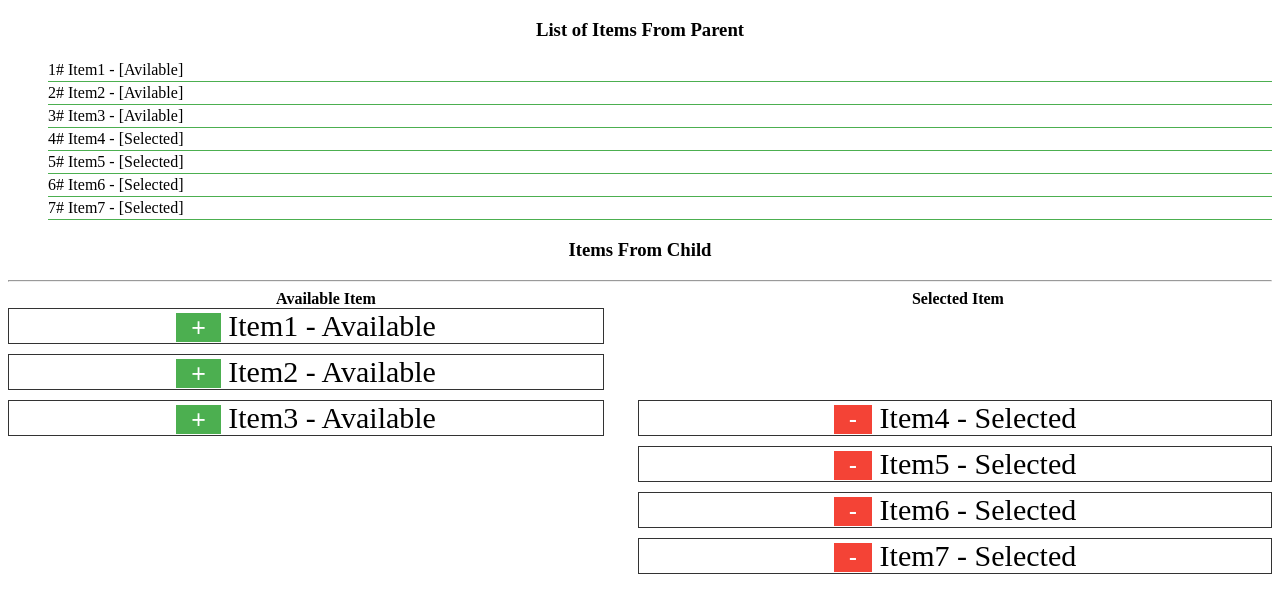
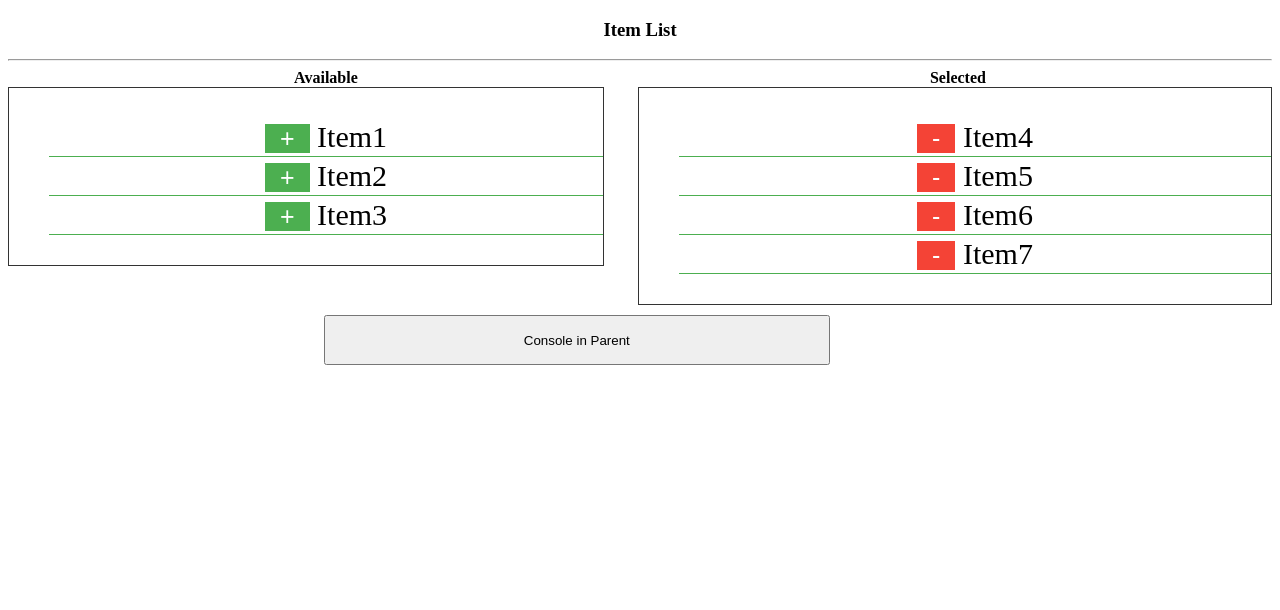
Before and after one commit to souvik-v2/vuevite, a Vue app: page / in a window 1280 px wide. Shown: the top 610 px of the page. Built offline with nearby package versions, Linux system fonts and the light colour scheme.

Commit message:
Initial commit 1.0.6

```diff
--- a/src/App.vue
+++ b/src/App.vue
@@ -1,30 +1,16 @@
 <template>
-  <div class="main">
-    <h3>List of Items From Parent</h3>
-    <ul>
-      <li v-for="item in items" :key="item.id">
-        {{ item.id }}# {{ item.name }} - [{{
-          item.flag ? "Avilable" : "Selected"
-        }}]
-      </li>
-    </ul>
-  </div>
-  <h3>Items From Child</h3>
-  <hr />
-  <div class="head">
-    <div class="left">Available Item</div>
-    <div class="right">Selected Item</div>
-  </div>
   <div class="grid-container">
+    <h3>Item List</h3>
+    <hr>
     <Child
-      :availableItems="availableItems"
-      :selectedItems="selectedItems"
-      @updateitems="updateitems"
+      availableItemsLabel="Available"
+      selectedItemsLabel="Selected"
+      @updateAvailableItems="updateAvailableItems"
+      @updateSelectedItems="updateSelectedItems"
     />
   </div>
 </template>
 <script>
-import { ref, watch } from "vue";
 import Child from "./components/ChildItem.vue";
 export default {
   name: "App",
@@ -32,39 +18,28 @@ export default {
     Child,
   },
   setup() {
-    var items = ref([
-      { id: 1, name: "Item1", flag: true },
-      { id: 2, name: "Item2", flag: true },
-      { id: 3, name: "Item3", flag: true },
-      { id: 4, name: "Item4", flag: false },
-      { id: 5, name: "Item5", flag: false },
-      { id: 6, name: "Item6", flag: false },
-      { id: 7, name: "Item7", flag: false },
-    ]);
-    var availableItems = ref();
-    var selectedItems = ref();
-
-    const combineArray = () => {
-      availableItems.value = items.value.filter((m) => m.flag);
-      selectedItems.value = items.value.filter((m) => !m.flag);
+    const updateAvailableItems = (childItems) => {
+      console.log(childItems, "Parent AvailableItems:", childItems);
     };
-
-    combineArray();
-    const updateitems = (childItems) => {
-      combineArray();
-      console.log(childItems, "Parent Items Updated:", items.value);
+    const updateSelectedItems = (childItems) => {
+      console.log(childItems, "Parent SelectedItems:", childItems);
     };
 
     return {
-      items,
-      availableItems,
-      selectedItems,
-      updateitems,
+      updateAvailableItems,
+      updateSelectedItems,
     };
   },
 };
 </script>
 <style>
+.cns {
+  width: 40%;
+  height: 50px;
+  margin: 0 25%;
+  float: left;
+  clear: both;
+}
 li {
   list-style: none;
   border-bottom: 1px solid #4caf50;
--- a/src/components/ChildItem.vue
+++ b/src/components/ChildItem.vue
@@ -1,38 +1,79 @@
 <template>
-  <div class="child" v-for="item in newItems" :key="item.id">
-    <div class="item-left" v-if="item.flag">
-      <button class="button" @click.prevent="sideToggle(item.id)">+</button>
-      {{ item.name }} - {{ item.flag ? "Available" : "Selected" }}
-    </div>
-    <div class="item-right" v-if="!item.flag">
-      <button class="button btn" @click.prevent="sideToggle(item.id)">-</button>
-      {{ item.name }} - {{ item.flag ? "Available" : "Selected" }}
-    </div>
+  <div class="head">
+    <div class="left">{{ availableItemsLabel }}</div>
+    <div class="right">{{ selectedItemsLabel }}</div>
   </div>
+  <div class="item-left">
+    <ul>
+      <li v-for="item in availableItems" :key="item.id">
+        <button
+          class="button"
+          @click.prevent="sideToggle(item.id, 'available')"
+        >
+          +
+        </button>
+        {{ item.name }}
+      </li>
+    </ul>
+  </div>
+  <div class="item-right">
+    <ul>
+      <li v-for="item in selectedItems" :key="item.id">
+        <button
+          class="button btn"
+          @click.prevent="sideToggle(item.id, 'selected')"
+        >
+          -
+        </button>
+        {{ item.name }}
+      </li>
+    </ul>
+  </div>
+  <button class="cns" @click="updateParent">Console in Parent</button>
 </template>
 <script>
 import { ref } from "vue";
-import _ from 'lodash';
 export default {
   name: "Child",
-  props: ["availableItems", "selectedItems"],
-  emits: ["updateitems"],
+  props: ["availableItemsLabel", "selectedItemsLabel"],
+  emits: ["updateAvailableItems", "updateSelectedItems"],
   setup(props, { emit }) {
-    var availableItems = ref(_.clone(props.availableItems));
-    var selectedItems = ref(_.clone(props.selectedItems));
-    var newItems = ref();
-    //console.log("items", newItems.value);
-    newItems.value = [...availableItems.value, ...selectedItems.value];
+    var availableItemsLabel = ref(props.availableItemsLabel);
+    var selectedItemsLabel = ref(props.selectedItemsLabel);
+    var availableItems = ref([
+      { id: 1, name: "Item1" },
+      { id: 2, name: "Item2" },
+      { id: 3, name: "Item3" },
+    ]);
+    var selectedItems = ref([
+      { id: 4, name: "Item4" },
+      { id: 5, name: "Item5" },
+      { id: 6, name: "Item6" },
+      { id: 7, name: "Item7" },
+    ]);
 
-    const sideToggle = (id) => {
-      let index = newItems.value.findIndex((i) => i.id === id);
-      newItems.value[index].flag = !newItems.value[index].flag;
-      emit("updateitems", id);
+    const sideToggle = (id, name) => {
+      if (name === "available") {
+        selectedItems.value.push(availableItems.value.find((i) => i.id === id));
+        availableItems.value = availableItems.value.filter((i) => i.id !== id);
+      } else {
+        availableItems.value.push(selectedItems.value.find((i) => i.id === id));
+        selectedItems.value = selectedItems.value.filter((i) => i.id !== id);
+      }
+    };
+
+    const updateParent = () => {
+      emit("updateAvailableItems", availableItems.value);
+      emit("updateSelectedItems", selectedItems.value);
     };
 
     return {
-      newItems,
+      availableItemsLabel,
+      selectedItemsLabel,
+      availableItems,
+      selectedItems,
       sideToggle,
+      updateParent,
     };
   },
 };
```
